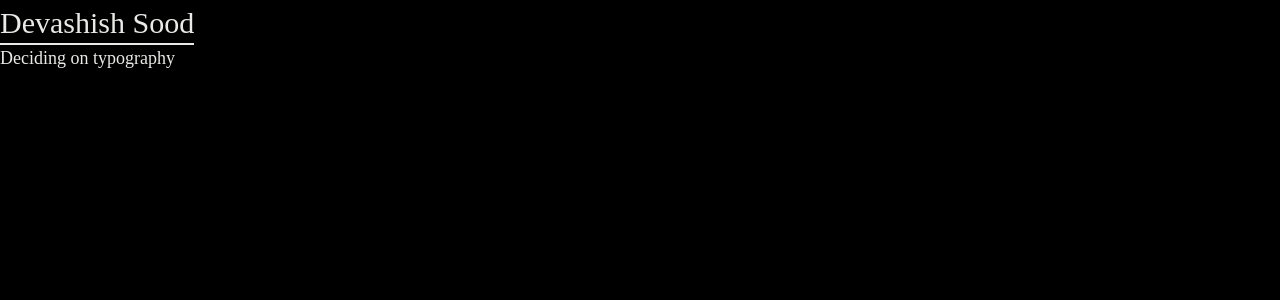
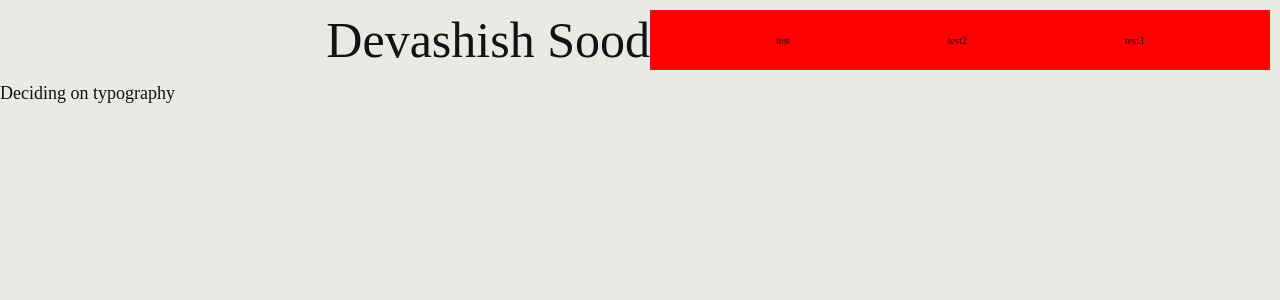
Before and after one commit to devashish9/personal-website, a React (Vite) app: page / in a window 1280 px wide. Shown: the top 300 px of the page. Built offline with nearby package versions, Linux system fonts and the light colour scheme; a web font is replaced by a local one.

Commit message:
testing prettier and other random stuff

```diff
--- a/package.json
+++ b/package.json
@@ -7,11 +7,13 @@
     "dev": "vite",
     "build": "tsc && vite build",
     "lint": "eslint src --ext ts,tsx --report-unused-disable-directives --max-warnings 0",
-    "preview": "vite preview"
+    "preview": "vite preview",
+    "prepare": "husky install"
   },
   "dependencies": {
     "@types/react-router-dom": "^5.3.3",
     "autoprefixer": "^10.4.14",
+    "husky": "^8.0.3",
     "postcss": "^8.4.24",
     "react": "^18.2.0",
     "react-dom": "^18.2.0",
--- a/src/components/Header.tsx
+++ b/src/components/Header.tsx
@@ -4,41 +4,69 @@ import {Link} from "react-router-dom";
 
 const HeaderDiv = styled.div`
     display: flex;
+    margin: 10px;
     flex-direction: row;
-    font-size: 3em;
-    font-weight: 400;
+    font-weight: 200;
     text-align: center;
+    justify-content: space-between;
 `
 
-const NameLink = styled(Link)`
+const SpaceDiv = styled.div`
+  flex-grow: 1;
+
+`
+// font-variant: small-caps
+const BaseStyledLink = styled(Link)`
 cursor: pointer;
 position: relative;
-&:after {
+overflow: hidden;
+&::before,
+&::after {
   content: "";
   position: absolute;
-  width: 0;
+  bottom: 0;
+  width: 50%;
   height: 2px;
-  bottom: 0;
-  left: 0;
-  background-color: #e9e9e5;
-  visibility: hidden;
-  transition: all 0.3s ease-in-out;
+  background-color: #000;
+  transform: scaleX(0);
+  transform-origin: right;
+  transition: transform 0.3s;
 }
-&:hover {
-  &:after {
-    visibility: visible;
-    width: 100%;
-  }
+&::after {
+  transform-origin: left;
+  right: 0;
+}
+&:hover::before,
+&:hover::after {
+  transform: scaleX(1);
 }
 `
-//     &:hover {
-//     text-shadow: 2px 3px 5px rgba(233,233,229,0.75);
-//     }
-// `
+
+const NameLink = styled(BaseStyledLink)`
+font-size: 5em;
+line-height: 1.2;
+`
+
+const ChildDiv2 = styled.div`
+  display: flex;
+  justify-content: space-between;
+  flex-grow: 1;
+  background: red;
+  align-items: center;
+  padding-left: 10%;
+  padding-right: 10%;
+`;
+
 export default function Header() {
     return (
         <HeaderDiv>
-            <NameLink to="/test">Devashish Sood</NameLink>
+            <SpaceDiv />
+            <NameLink to="/">Devashish Sood</NameLink>
+            <ChildDiv2>
+                <BaseStyledLink to = "/test">test</BaseStyledLink>
+                <BaseStyledLink to = "/placeholder">test2</BaseStyledLink>
+                <BaseStyledLink to = "/placeholder">test3</BaseStyledLink>
+            </ChildDiv2>
         </HeaderDiv>
     )
 }
--- a/src/styles/globals.css
+++ b/src/styles/globals.css
@@ -4,8 +4,8 @@
 
 body {
     font-family: 'Charter', serif;
-    color: #e9e9e5;
-    background-color: #000;
+    color: #121212;
+    background-color: #e9e9e5;
     /* background: linear-gradient(to bottom, rgba(150, 150, 100, 0.1) 0%, rgba(255, 255, 255, 0.8) 50%, rgba(255, 255, 255, 0.9) 50%, rgba(255, 255, 200, 0.1) 100%); */
     font-size: 10px;
 }
```
Also changed, not shown: 2 other files (tests, documents, lock files or other folders).
